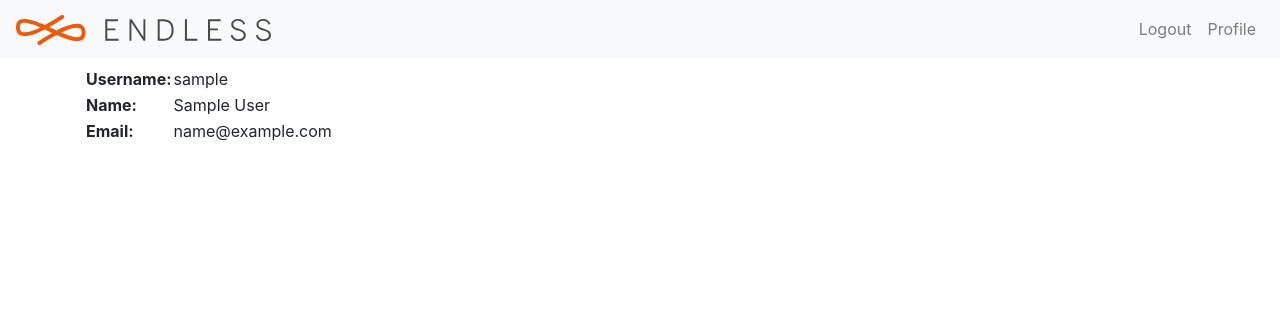
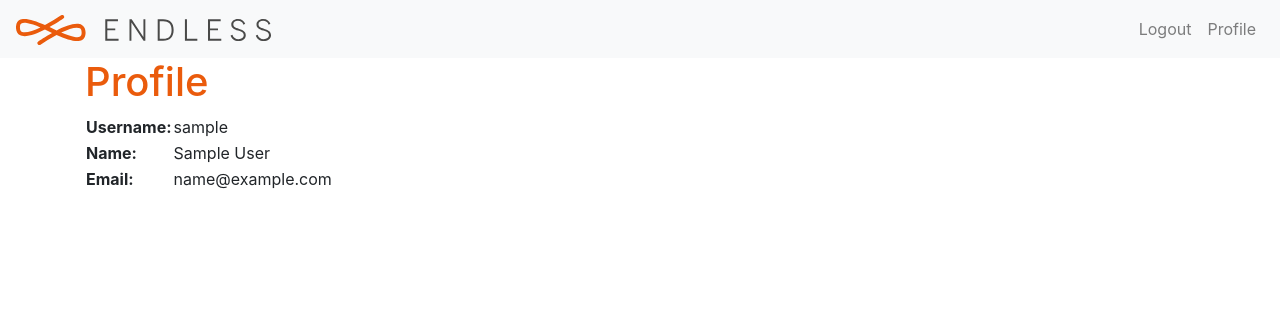
Before and after one commit to endlessm/eos-idp, a Django app: template main/templates/main/profile.html in a window 1280 px wide. Shown: the top 318 px of the page. Run offline with Django 3.2, Linux system fonts and the light colour scheme; the template is opened without the code that fills it, so the values that code supplies are empty; the visitor is signed in with stand-in values (Sample User, id 1); some libraries are stand-ins or nearby versions.

Commit message:
Put profile title in template
None of the allauth or oidc_provider views insert `title` into the
context like django.contrib.auth does, so just put it in the template.

```diff
--- a/main/templates/main/profile.html
+++ b/main/templates/main/profile.html
@@ -1,7 +1,11 @@
 {% extends 'main/base.html' %}
 
+{% load i18n %}
+
+{% block title %}{% trans "Profile" %}{% endblock %}
+
 {% block content %}
-<h1>{{ title }}</h1>
+<h1>{% trans "Profile" %}</h1>
 <table>
   <tr>
     <th>Username:</th>
--- a/main/views.py
+++ b/main/views.py
@@ -1,6 +1,5 @@
 from django.contrib.auth.decorators import login_required
 from django.shortcuts import render
-from django.utils.translation import gettext_lazy as _
 
 
 @login_required
@@ -12,7 +11,4 @@
 @login_required
 def profile(request):
     """Account profile view"""
-    context = {
-        'title': _('Profile'),
-    }
-    return render(request, 'main/profile.html', context=context)
+    return render(request, 'main/profile.html')
```
